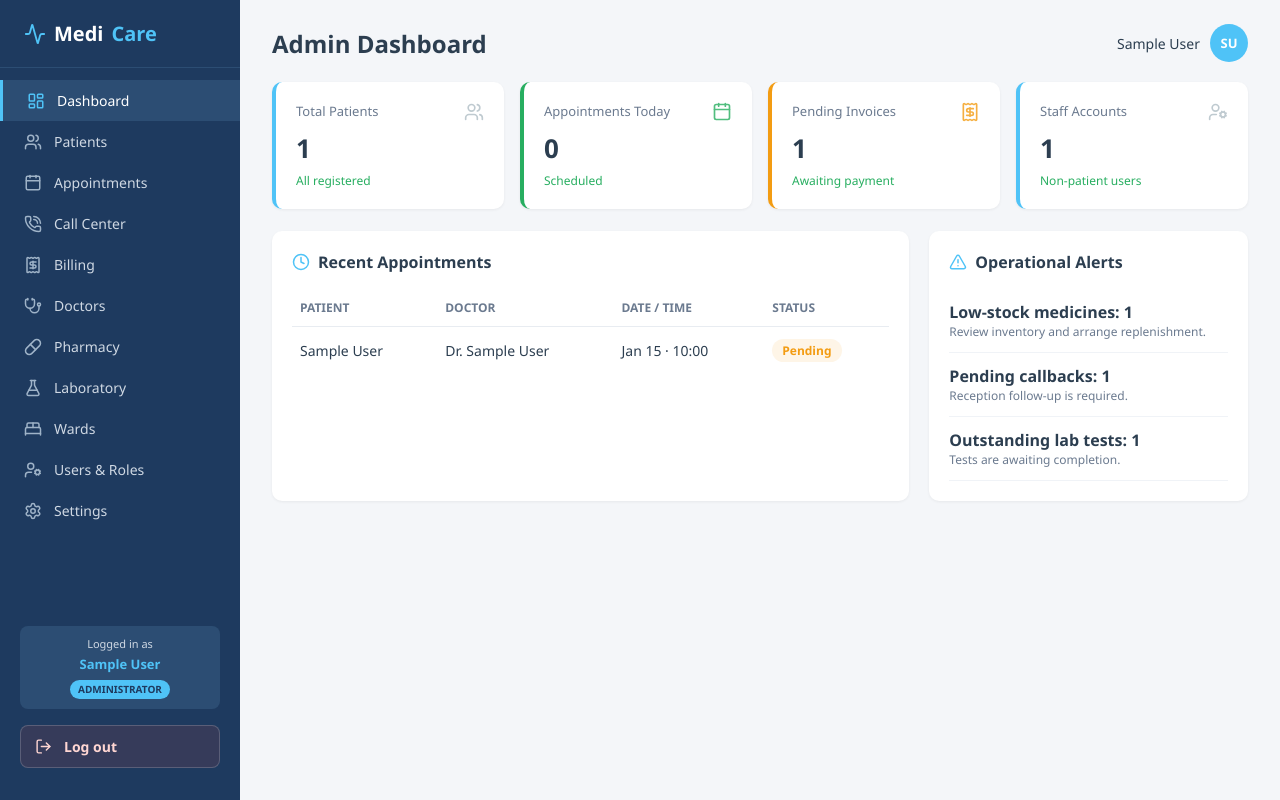
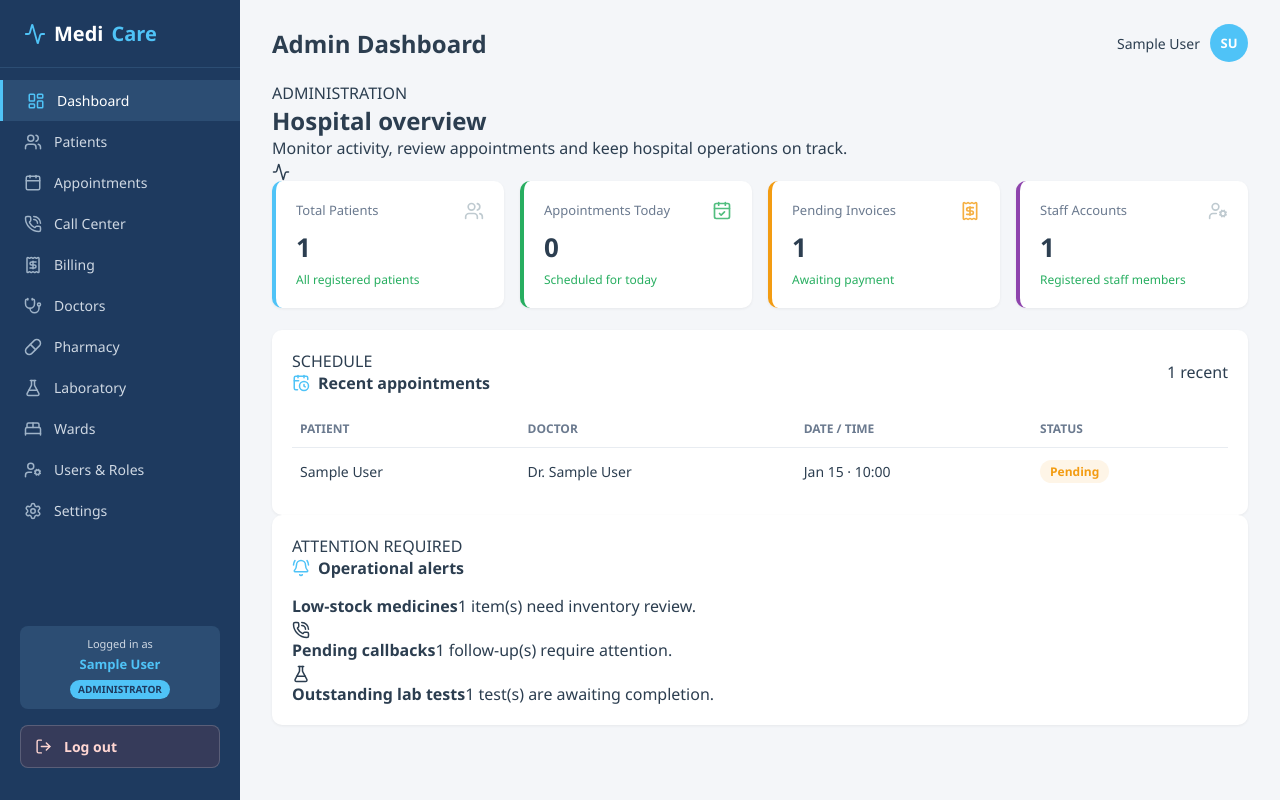
Before and after one commit to bulasio3/Projects, a Django app: page /dashboard/ in a window 1280 px wide. Run offline with Django 5.2, Linux system fonts and the light colour scheme; a user stored in the database is signed in; tables that the repository leaves empty hold one stand-in row (values such as "Sample post").

Commit message:
Polish admin dashboard layout and information panels

```diff
--- a/HMS/templates/dashboards/admin.html
+++ b/HMS/templates/dashboards/admin.html
@@ -2,24 +2,40 @@
 {% block title %}Admin Dashboard — MediCare{% endblock %}
 
 {% block content %}
+<section class="dashboard-intro">
+  <div>
+    <span class="eyebrow">ADMINISTRATION</span>
+    <h2>Hospital overview</h2>
+    <p>Monitor activity, review appointments and keep hospital operations on track.</p>
+  </div>
+  <div class="intro-mark"><i data-lucide="activity"></i></div>
+</section>
+
 <div class="stats">
-  {% include 'partials/stat_card.html' with label="Total Patients" value=total_patients sub="All registered" tone="" icon="users" %}
-  {% include 'partials/stat_card.html' with label="Appointments Today" value=appointments_today sub="Scheduled" tone="success" icon="calendar" %}
+  {% include 'partials/stat_card.html' with label="Total Patients" value=total_patients sub="All registered patients" tone="" icon="users" %}
+  {% include 'partials/stat_card.html' with label="Appointments Today" value=appointments_today sub="Scheduled for today" tone="success" icon="calendar-check" %}
   {% include 'partials/stat_card.html' with label="Pending Invoices" value=pending_invoices sub="Awaiting payment" tone="warn" icon="receipt" %}
-  {% include 'partials/stat_card.html' with label="Staff Accounts" value=total_staff sub="Non-patient users" tone="" icon="user-cog" %}
+  {% include 'partials/stat_card.html' with label="Staff Accounts" value=total_staff sub="Registered staff members" tone="purple" icon="user-cog" %}
 </div>
 
-<div class="grid-2">
-  <div class="panel">
-    <div class="panel-head"><h2><i data-lucide="clock" class="head-icon"></i> Recent Appointments</h2></div>
+<div class="admin-dashboard-grid">
+  <section class="panel appointments-panel">
+    <div class="panel-head">
+      <div>
+        <span class="panel-kicker">SCHEDULE</span>
+        <h2><i data-lucide="calendar-clock" class="head-icon"></i> Recent appointments</h2>
+      </div>
+      <span class="panel-count">{{ recent_appointments|length }} recent</span>
+    </div>
+    <div class="table-scroll">
       <table>
         <thead><tr><th>Patient</th><th>Doctor</th><th>Date / Time</th><th>Status</th></tr></thead>
         <tbody>
           {% for a in recent_appointments %}
           <tr>
-          <td>{{ a.patient.full_name }}</td>
+            <td class="patient-cell">{{ a.patient.full_name }}</td>
             <td>Dr. {{ a.doctor.user.get_full_name }}</td>
-          <td>{{ a.date|date:"M d" }} · {{ a.time|time:"H:i" }}</td>
+            <td>{{ a.date|date:"M d" }} <span class="time-separator">·</span> {{ a.time|time:"H:i" }}</td>
             <td>
               {% if a.status == 'completed' %}{% include 'partials/pill.html' with text="Completed" tone="green" %}
               {% elif a.status == 'confirmed' %}{% include 'partials/pill.html' with text="Confirmed" tone="blue" %}
@@ -30,35 +46,45 @@
             </td>
           </tr>
           {% empty %}
-        <tr><td colspan="4" style="text-align:center;color:#6b7a8f;padding:24px;">No appointments yet.</td></tr>
+          <tr><td colspan="4" class="empty-state"><i data-lucide="calendar-x"></i><strong>No appointments yet</strong><span>New appointments will appear here.</span></td></tr>
           {% endfor %}
         </tbody>
       </table>
     </div>
+  </section>
 
-  <div class="panel">
-    <div class="panel-head"><h2><i data-lucide="alert-triangle" class="head-icon"></i> Operational Alerts</h2></div>
+  <section class="panel alerts-panel">
+    <div class="panel-head">
+      <div>
+        <span class="panel-kicker">ATTENTION REQUIRED</span>
+        <h2><i data-lucide="bell-ring" class="head-icon"></i> Operational alerts</h2>
+      </div>
+    </div>
     {% if low_stock_medicines %}
-      <div style="padding:12px 0;border-bottom:1px solid #f0f3f7;">
-        <strong>Low-stock medicines: {{ low_stock_medicines }}</strong>
-        <span style="display:block;font-size:12px;color:#6b7a8f;">Review inventory and arrange replenishment.</span>
+      <div class="admin-alert alert-stock">
+        <span class="alert-icon"><i data-lucide="package-alert"></i></span>
+        <div><strong>Low-stock medicines</strong><span>{{ low_stock_medicines }} item(s) need inventory review.</span></div>
       </div>
     {% endif %}
     {% if pending_callbacks %}
-      <div style="padding:12px 0;border-bottom:1px solid #f0f3f7;">
-        <strong>Pending callbacks: {{ pending_callbacks }}</strong>
-        <span style="display:block;font-size:12px;color:#6b7a8f;">Reception follow-up is required.</span>
+      <div class="admin-alert alert-callback">
+        <span class="alert-icon"><i data-lucide="phone-call"></i></span>
+        <div><strong>Pending callbacks</strong><span>{{ pending_callbacks }} follow-up(s) require attention.</span></div>
       </div>
     {% endif %}
     {% if pending_lab_tests %}
-      <div style="padding:12px 0;border-bottom:1px solid #f0f3f7;">
-        <strong>Outstanding lab tests: {{ pending_lab_tests }}</strong>
-        <span style="display:block;font-size:12px;color:#6b7a8f;">Tests are awaiting completion.</span>
+      <div class="admin-alert alert-lab">
+        <span class="alert-icon"><i data-lucide="flask-conical"></i></span>
+        <div><strong>Outstanding lab tests</strong><span>{{ pending_lab_tests }} test(s) are awaiting completion.</span></div>
       </div>
     {% endif %}
     {% if not low_stock_medicines and not pending_callbacks and not pending_lab_tests %}
-      <p style="color:#6b7a8f;padding:12px 0;">No outstanding operational alerts.</p>
+      <div class="all-clear">
+        <span><i data-lucide="check-circle-2"></i></span>
+        <strong>All clear</strong>
+        <p>There are no outstanding operational alerts.</p>
+      </div>
     {% endif %}
-  </div>
+  </section>
 </div>
 {% endblock %}
```
Lines whose indentation alone changed are shown as unchanged.
